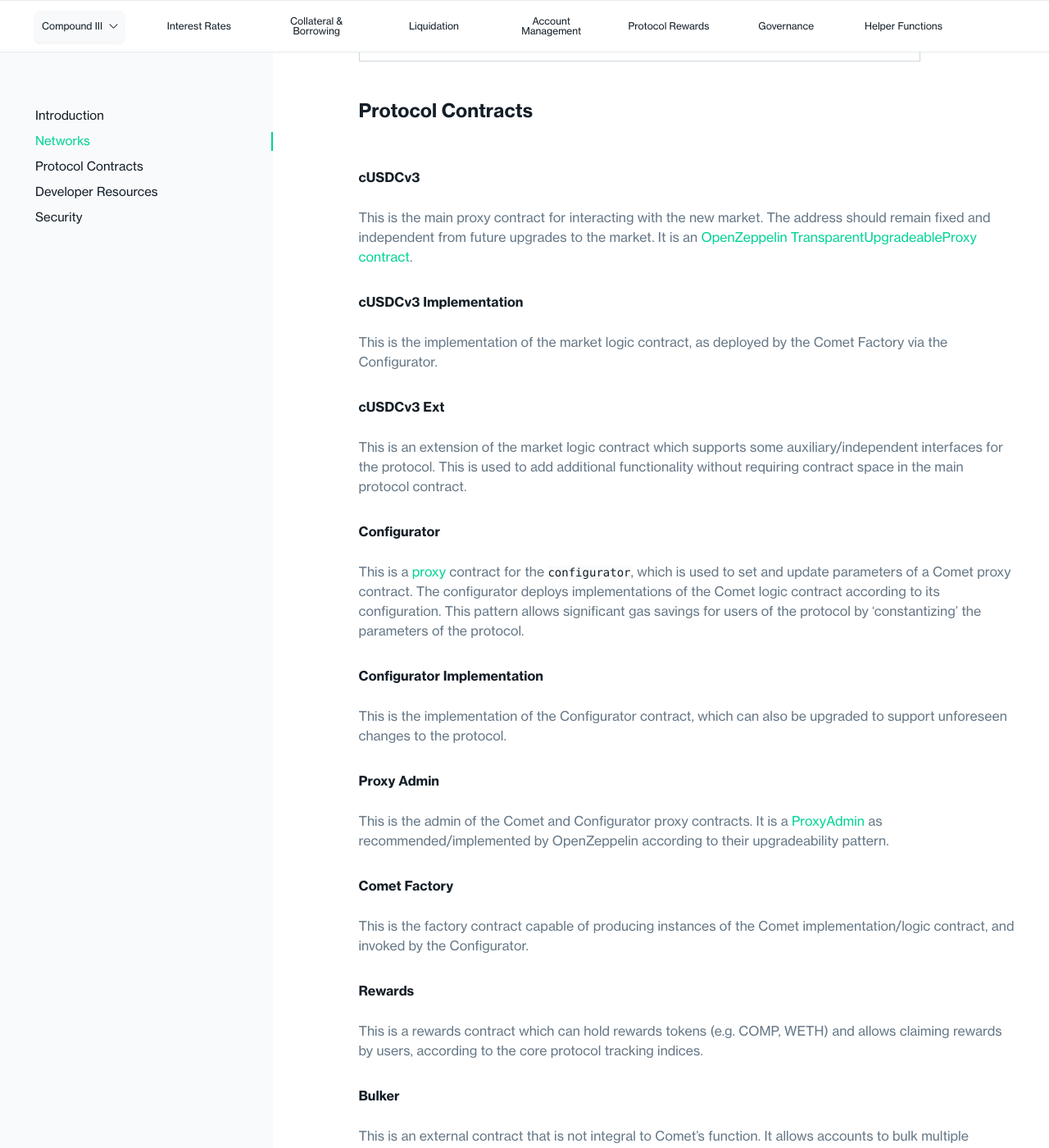
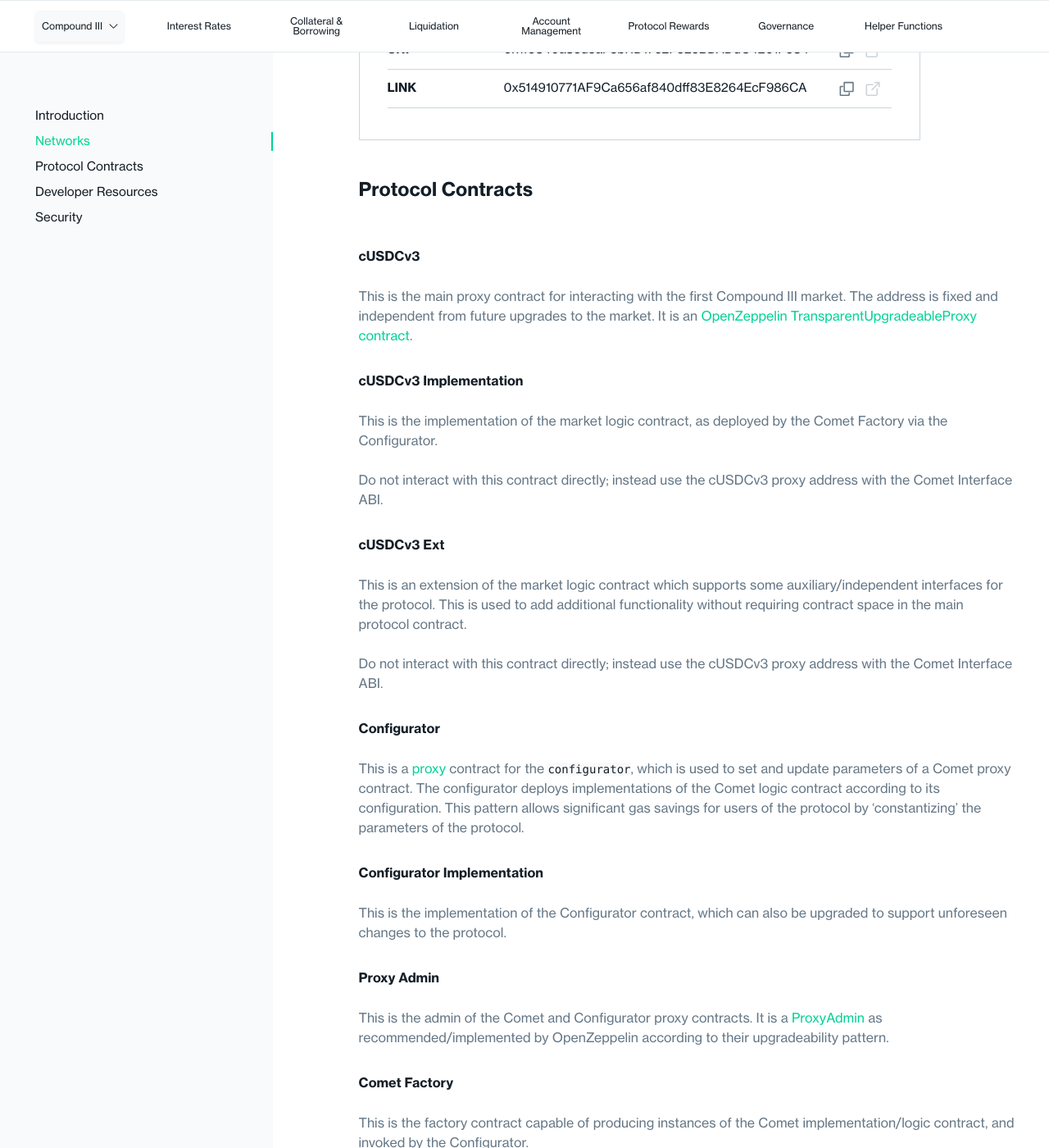
Before and after one commit to compound-finance/compound-finance.github.io, a Jekyll site: the page built from docs/pages/v3/compound-3.md, in a window 1280 px wide and 1400 px high, scrolled down 1706 px. Shown: the whole window at 82% size. Built offline with Jekyll 4.4.1, drawn with Linux system fonts in a browser that asks for light colours; some of the changed text lies outside the part shown.

Commit message:
Add clarifications and ABI file

```diff
--- a/docs/pages/v3/compound-3.md
+++ b/docs/pages/v3/compound-3.md
@@ -189,16 +189,15 @@
 
 The initial deployment of Compound III is on Ethereum and the base asset is USDC.
 
-<!-- This can come back when the v3 app is live -->
-<!-- The [app.compound.finance](https://app.compound.finance) interface is [open-source](https://github.com/compound-finance/palisade), deployed to IPFS, and is maintained by the community. -->
-
-Please join the #development room in the Compound community [Discord](https://compound.finance/discord) server as well as the forums at [comp.xyz](https://comp.xyz); Compound Labs and members of the community look forward to helping you build an application on top of Compound III. Your questions help us improve, so please don't hesitate to ask if you can't find what you are looking for here.
+Please join the **#development** room in the Compound community [Discord](https://compound.finance/discord) server as well as the forums at [comp.xyz](https://comp.xyz); Compound Labs and members of the community look forward to helping you build an application on top of Compound III. Your questions help us improve, so please don't hesitate to ask if you can't find what you are looking for here.
 
 For documentation of the Compound v2 Protocol, see [docs.compound.finance/v2](/v2/).
 
 ### Networks
 
-The network deployment artifacts with contract addresses are available in the [Comet](https://github.com/compound-finance/comet) repository `deployments/` folder.
+The network deployment artifacts with contract addresses are available in the [Comet](https://github.com/compound-finance/comet){:target="_blank"} repository `deployments/` folder.
+
+The v3 proxy is the only address to be used to interact with a Compound III instance. It is the first address listed in each of the tabs below. To generate the proper [Comet Interface ABI](/public/files/comet-interface-abi-98f438b.json){:target="_blank"} (`CometInterface.sol`), compile the Comet project using `yarn compile`.
 
 <div id="networks-widget-container"></div>
 
@@ -206,15 +205,19 @@
 
 #### cUSDCv3
 
-This is the main proxy contract for interacting with the new market. The address should remain fixed and independent from future upgrades to the market. It is an [OpenZeppelin TransparentUpgradeableProxy contract](https://docs.openzeppelin.com/contracts/4.x/api/proxy){:target="_blank"}.
+This is the main proxy contract for interacting with the first Compound III market. The address is fixed and independent from future upgrades to the market. It is an [OpenZeppelin TransparentUpgradeableProxy contract](https://docs.openzeppelin.com/contracts/4.x/api/proxy){:target="_blank"}.
 
 #### cUSDCv3 Implementation
 
 This is the implementation of the market logic contract, as deployed by the Comet Factory via the Configurator.
 
+Do not interact with this contract directly; instead use the cUSDCv3 proxy address with the Comet Interface ABI.
+
 #### cUSDCv3 Ext
 
 This is an extension of the market logic contract which supports some auxiliary/independent interfaces for the protocol. This is used to add additional functionality without requiring contract space in the main protocol contract.
+
+Do not interact with this contract directly; instead use the cUSDCv3 proxy address with the Comet Interface ABI.
 
 #### Configurator
 
```
Also changed, not shown: docs/public/files/comet-interface-abi-98f438b.json (added, +1 -0 lines).
